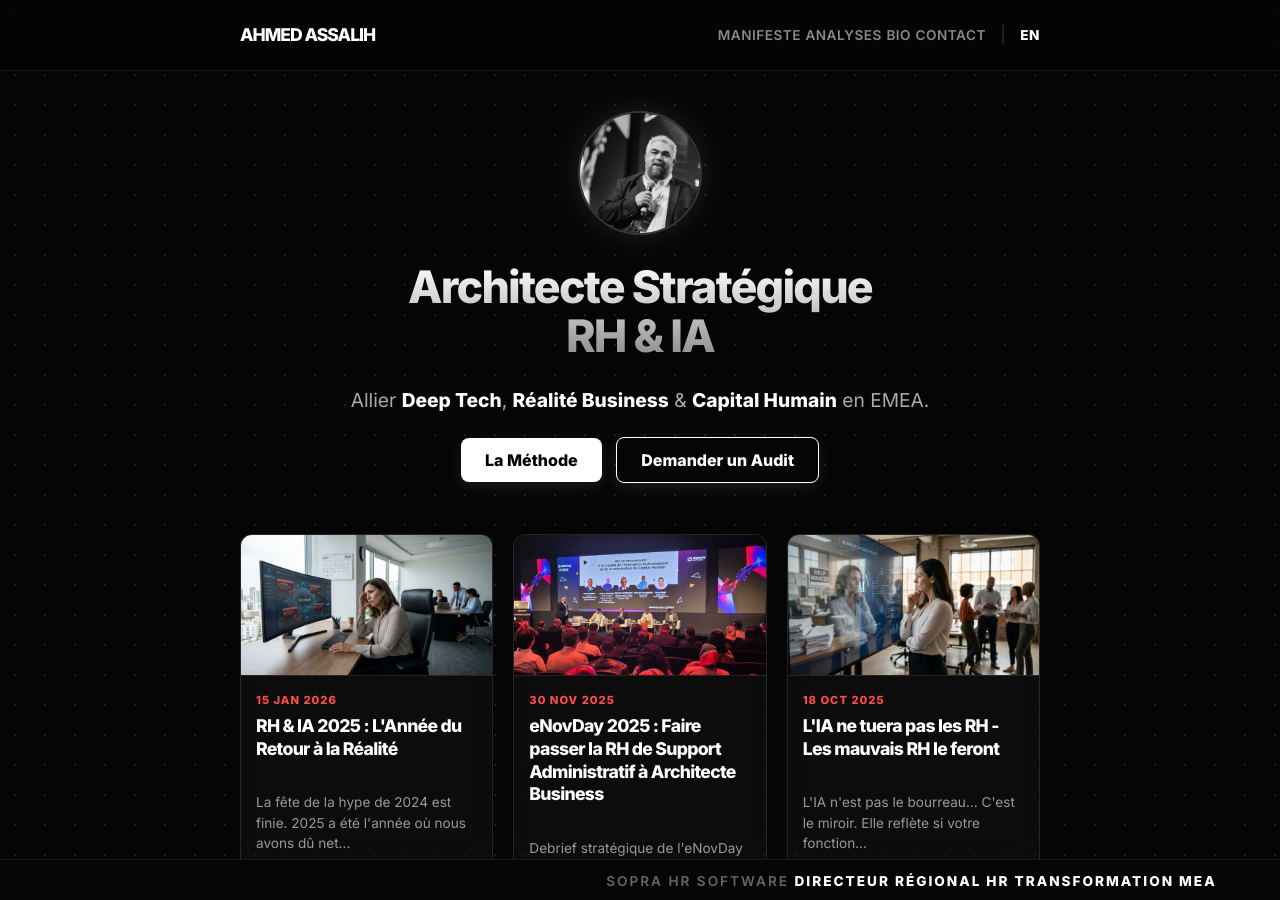
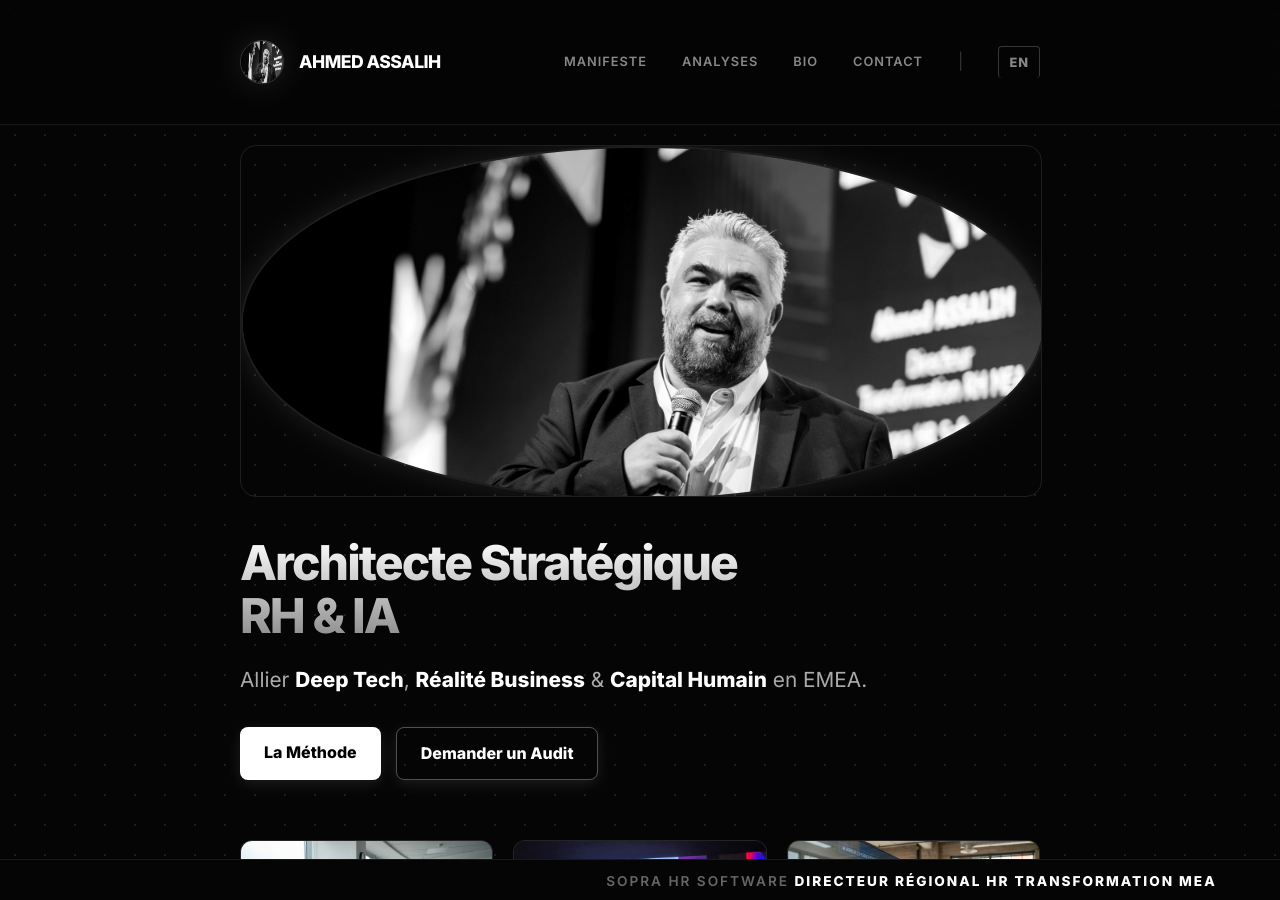
Before and after one commit to ahmedassalih/ahmed, a Jekyll site: the page built from fr/index.md, in a window 1280 px wide and 900 px high. Built offline with Jekyll 4.4.1, drawn with Linux system fonts in a browser that asks for light colours.

Commit message:
Add files via upload

```diff
--- a/_layouts/default.html
+++ b/_layouts/default.html
@@ -31,30 +31,30 @@
 
   <!-- EN-TÊTE DU SITE (HEADER) -->
   <header class="site-header">
-    <div class="wrapper" style="display: flex; justify-content: space-between; align-items: center;">
+    <div class="wrapper" style="display: flex; justify-content: space-between; align-items: center; padding: 20px 0;">
 
-      <!-- LOGO / TITRE (Redirige vers la bonne langue) -->
-      <a class="site-title" href="/{{ page.lang | default: 'en' }}/">{{ site.title }}</a>
+      <!-- LOGO : Photo Miniature + Nom -->
+      <a class="site-title" href="/{{ page.lang | default: 'en' }}/" style="display: flex; align-items: center; gap: 15px; text-decoration: none; border: none;">
+        <img src="/assets/images/profile.jpg" alt="Profile" style="width: 42px; height: 42px; border-radius: 50%; filter: grayscale(100%); border: 1px solid rgba(255,255,255,0.2);">
+        <span style="font-weight: 800; font-size: 1.1rem; color: white; letter-spacing: -0.5px;">AHMED ASSALIH</span>
+      </a>
 
-      <!-- NAVIGATION INTELLIGENTE -->
+      <!-- NAVIGATION AÉRÉE -->
       <nav class="site-nav">
         {% if page.lang == "fr" %}
-          <!-- MENU FRANÇAIS -->
           <a href="/fr/manifesto" class="page-link">Manifeste</a>
           <a href="/fr/blog" class="page-link">Analyses</a>
           <a href="/fr/bio" class="page-link">Bio</a>
           <a href="/fr/contact" class="page-link">Contact</a>
-          <span style="color: #333; margin: 0 10px;">|</span>
-          <a href="/en/" class="page-link" style="color: white !important; font-weight: bold;">EN</a>
-
+          <span class="nav-separator">|</span>
+          <a href="/en/" class="page-link lang-switch">EN</a>
         {% else %}
-          <!-- MENU ANGLAIS (Par défaut) -->
           <a href="/en/manifesto" class="page-link">Manifesto</a>
           <a href="/en/blog" class="page-link">Insights</a>
           <a href="/en/bio" class="page-link">Bio</a>
           <a href="/en/contact" class="page-link">Contact</a>
-          <span style="color: #333; margin: 0 10px;">|</span>
-          <a href="/fr/" class="page-link" style="color: white !important; font-weight: bold;">FR</a>
+          <span class="nav-separator">|</span>
+          <a href="/fr/" class="page-link lang-switch">FR</a>
         {% endif %}
       </nav>
 
@@ -111,5 +111,4 @@
     {% endif %}
   </nav>
 </body>
-
 </html>
--- a/assets/main.scss
+++ b/assets/main.scss
@@ -291,3 +291,37 @@ body { padding-bottom: 50px; }
   /* Ajustement pour que le contenu ne soit pas caché par la barre du bas */
   body { padding-bottom: 80px; }
 }
+
+/* --- AMÉLIORATION NAVIGATION V3.5 --- */
+.site-nav {
+  display: flex;
+  align-items: center;
+}
+
+.site-nav .page-link {
+  margin-left: 35px !important; /* Espacement large */
+  font-size: 0.8rem;
+  font-weight: 600;
+  text-transform: uppercase;
+  letter-spacing: 1px;
+  color: #888 !important; /* Gris par défaut */
+  transition: color 0.3s ease;
+  border-bottom: none !important;
+}
+
+.site-nav .page-link:hover {
+  color: white !important; /* Blanc au survol */
+}
+
+.nav-separator {
+  color: #333;
+  margin-left: 35px;
+}
+
+.lang-switch {
+  color: white !important;
+  font-weight: 800 !important;
+  border: 1px solid rgba(255,255,255,0.2);
+  padding: 5px 10px;
+  border-radius: 4px;
+}
--- a/fr/index.md
+++ b/fr/index.md
@@ -6,23 +6,32 @@ ref: home
 ---
 
 <!-- 1. HERO SECTION -->
-<div style="text-align: center; margin: 40px 0 60px 0;">
-  <!-- Photo de profil avec effet lueur -->
-  <img src="/assets/images/profile.jpg" alt="Ahmed Assalih" style="width: 120px; height: 120px; object-fit: cover; border-radius: 50%; border: 2px solid rgba(255,255,255,0.2); filter: grayscale(100%); margin-bottom: 20px;">
+<!-- 1. HERO SECTION CINEMATIC -->
+<div style="margin-top: 20px; margin-bottom: 60px;">
 
-  <h1 style="margin-top: 0; line-height: 1.1;">Architecte Stratégique<br>RH & IA</h1>
+  <!-- GRANDE IMAGE RECTANGLE -->
+  <div style="width: 100%; height: 350px; border-radius: 16px; overflow: hidden; border: 1px solid rgba(255,255,255,0.1); margin-bottom: 40px; position: relative;">
+    <img src="/assets/images/profile.jpg" alt="Ahmed Assalih Hero" style="width: 100%; height: 100%; object-fit: cover; object-position: center 20%; filter: grayscale(100%) contrast(1.1);">
+  </div>
 
-  <p style="font-size: 1.2rem; max-width: 600px; margin: 20px auto; color: #aaa;">
-    Allier <strong style="color:white;">Deep Tech</strong>, <strong style="color:white;">Réalité Business</strong> & <strong style="color:white;">Capital Humain</strong> en EMEA.
-  </p>
+  <!-- TEXTE D'INTRO -->
+  <div style="max-width: 700px;">
+    <h1 style="margin-top: 0; line-height: 1.1; font-size: 3rem; margin-bottom: 20px;">
+      Architecte Stratégique<br>RH & IA
+    </h1>
 
-  <!-- Boutons d'action -->
-  <div style="margin-top: 30px;">
-    <a href="/fr/manifesto" class="btn" style="margin-right: 10px;">La Méthode</a>
-    <a href="/fr/contact" class="btn" style="background: transparent; color: white !important; border: 1px solid white;">Demander un Audit</a>
+    <p style="font-size: 1.3rem; color: #aaa; line-height: 1.6; margin-bottom: 30px;">
+      Allier <strong style="color:white;">Deep Tech</strong>, <strong style="color:white;">Réalité Business</strong> & <strong style="color:white;">Capital Humain</strong> en EMEA.
+    </p>
+
+    <!-- BOUTONS -->
+    <div style="display: flex; gap: 15px;">
+      <a href="/fr/manifesto" class="btn">La Méthode</a>
+      <a href="/fr/contact" class="btn" style="background: transparent; color: white !important; border: 1px solid rgba(255,255,255,0.3);">Demander un Audit</a>
+    </div>
   </div>
+
 </div>
-
 <!-- 2. HIGHLIGHT GRID (3 articles par ligne) -->
 <div style="display: grid; grid-template-columns: repeat(auto-fill, minmax(230px, 1fr)); gap: 20px; margin-bottom: 60px;">
 
```
Also changed, not shown: en/index.md (+23 -11 lines).
